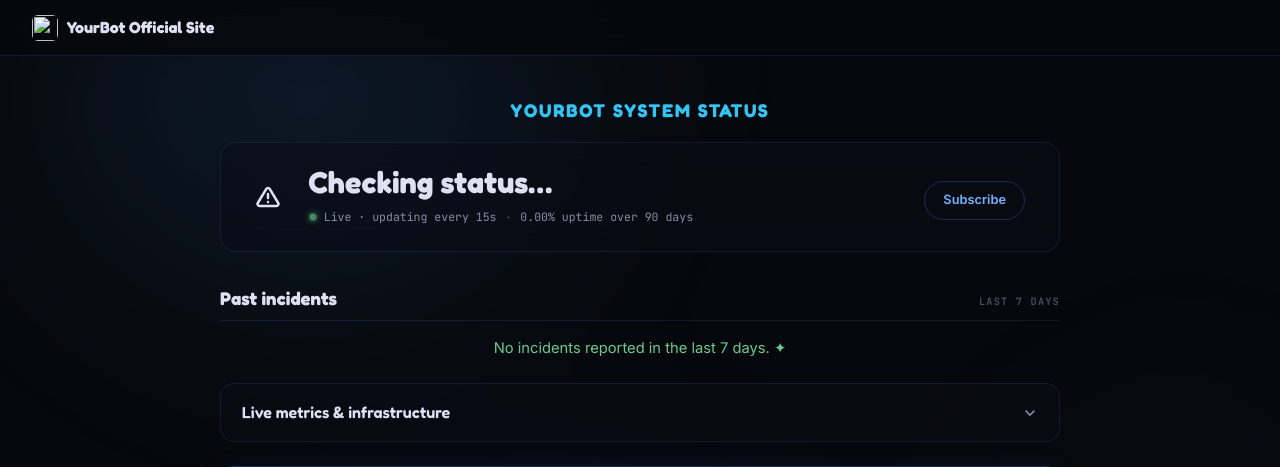
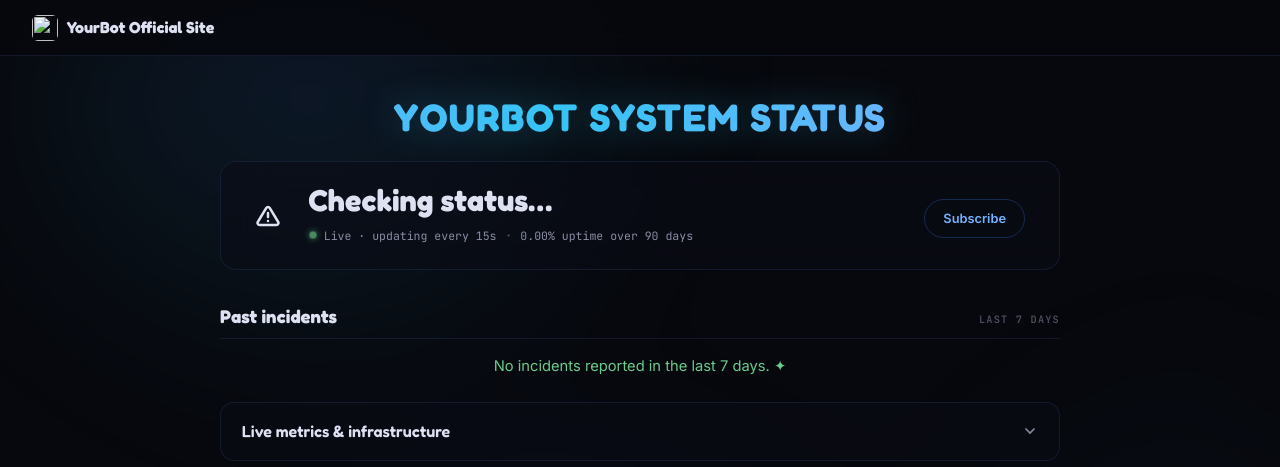
Before and after one commit to NotUSeee/aifaq, a Python web app: template src/status_service/templates/status.html in a window 1280 px wide. Shown: the top 467 px of the page. Run offline with Jinja, Linux system fonts and the light colour scheme; the template is opened without the code that fills it, so the values that code supplies are empty; some libraries are stand-ins or nearby versions.

Commit message:
Eyebrow: ~2x size + animated brand-gradient shimmer & glow; cache-bust v10
Co-Authored-By: Claude Opus 4.8 (1M context) <noreply@anthropic.com>

```diff
--- a/src/status_service/static/status.css
+++ b/src/status_service/static/status.css
@@ -121,10 +121,20 @@ body { padding-top: 56px; }
 /* ── Content shell ──────────────────────────────────────────────── */
 .status-shell { position: relative; z-index: 1; max-width: 840px; margin: 0 auto; }
 .status-eyebrow {
-  font-family: var(--font-display); font-size: 1.15rem; font-weight: 700;
-  letter-spacing: 0.1em; text-transform: uppercase; color: var(--cyan);
-  text-align: center; margin-bottom: 1.1rem;
+  font-family: var(--font-display); font-weight: 700;
+  font-size: clamp(1.7rem, 4.2vw, 2.4rem);
+  letter-spacing: 0.04em; text-transform: uppercase;
+  text-align: center; margin-bottom: 1.4rem; line-height: 1.1;
+  /* Animated brand gradient (cyan → blue → violet) swept across the text. */
+  background: linear-gradient(90deg, var(--cyan) 0%, var(--gold-light) 25%, var(--violet) 50%, var(--gold-light) 75%, var(--cyan) 100%);
+  background-size: 200% auto;
+  -webkit-background-clip: text; background-clip: text;
+  -webkit-text-fill-color: transparent; color: var(--cyan);
+  filter: drop-shadow(0 0 18px rgba(52, 196, 244, 0.28));
+  animation: eyebrowShimmer 5.5s linear infinite;
 }
+@keyframes eyebrowShimmer { 0% { background-position: 0% center; } 100% { background-position: -200% center; } }
+@media (prefers-reduced-motion: reduce) { .status-eyebrow { animation: none; } }
 
 /* ── Overall banner ─────────────────────────────────────────────── */
 .overall {
--- a/src/status_service/templates/base.html
+++ b/src/status_service/templates/base.html
@@ -10,7 +10,7 @@
   <link rel="icon" type="image/png" sizes="32x32" href="/static/favicon-32.png?v=3"/>
   <link rel="apple-touch-icon" href="/static/apple-touch-icon.png?v=3"/>
   <link rel="alternate" type="application/rss+xml" title="YourBot Status" href="/feed.xml"/>
-  <link rel="stylesheet" href="/static/status.css?v=9"/>
+  <link rel="stylesheet" href="/static/status.css?v=10"/>
   {% block extra_head %}{% endblock %}
 </head>
 <body>
```
Also changed, not shown: tests/test_incident_cause.py (+1 -1 lines).
